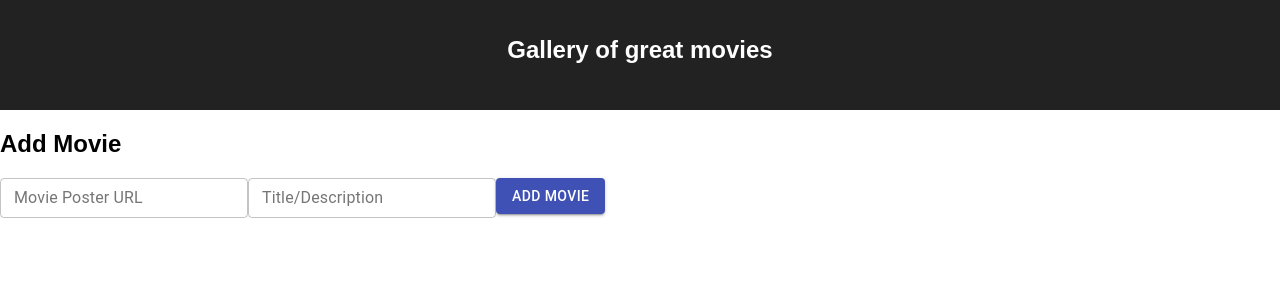
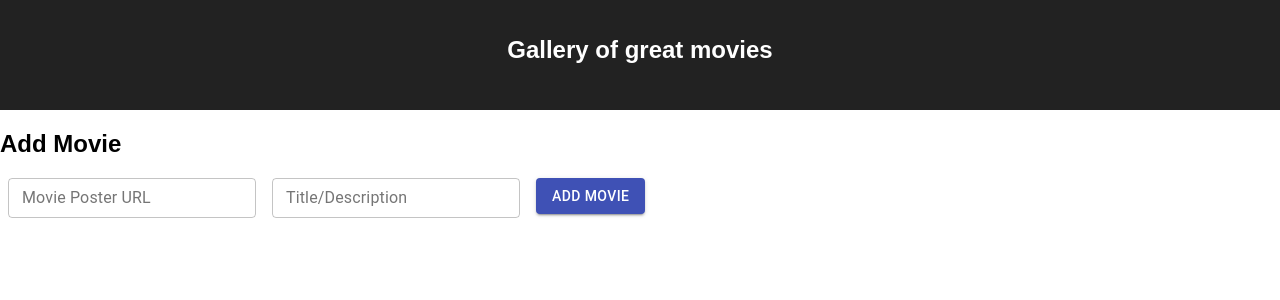
Before and after one commit to samueldmaus/react-gallery, a React (Create React App) app: page / in a window 1280 px wide. Shown: the top 300 px of the page. Built offline with nearby package versions, Linux system fonts and the light colour scheme; no server answers.

Commit message:
added styling to input fields and button to create spacing

```diff
--- a/src/components/GalleryForm/GalleryForm.css
+++ /dev/null
@@ -1,3 +0,0 @@
-.TextField {
-    margin: 10px;
-}
--- a/src/components/GalleryForm/GalleryForm.js
+++ b/src/components/GalleryForm/GalleryForm.js
@@ -1,7 +1,7 @@
 import React, {Component} from 'react';
 import TextField from '@material-ui/core/TextField';
 import Button from '@material-ui/core/Button';
-import './GalleryForm.css';
+import Box from '@material-ui/core/Box'
 
 
 class GalleryForm extends Component{
@@ -10,11 +10,17 @@ class GalleryForm extends Component{
             <>
             <h2>Add Movie</h2>
             <form onSubmit={this.props.handleSubmit}>
+                <Box m={1} display="inline">
                 <TextField size="small" id="outlined-basic" label="Movie Poster URL"
                 variant="outlined" value={this.props.newMovie.path} onChange={(event)=>this.props.handleChangeFor(event, 'path')}/>
+                </Box>
+                <Box m={1} display="inline">
                 <TextField size="small" id="outlined-basic" label="Title/Description"
                 variant="outlined" value={this.props.newMovie.description} onChange={(event)=>this.props.handleChangeFor(event, 'description')}/>
-                <Button variant="contained" color="primary" type="submit" onClick={this.props.addMovie}>Add Movie</Button>
+                </Box>
+                <Box m={1} display="inline">
+                    <Button variant="contained" color="primary" type="submit" onClick={this.props.addMovie}>Add Movie</Button>
+                </Box>
             </form>
             </>
 
```
